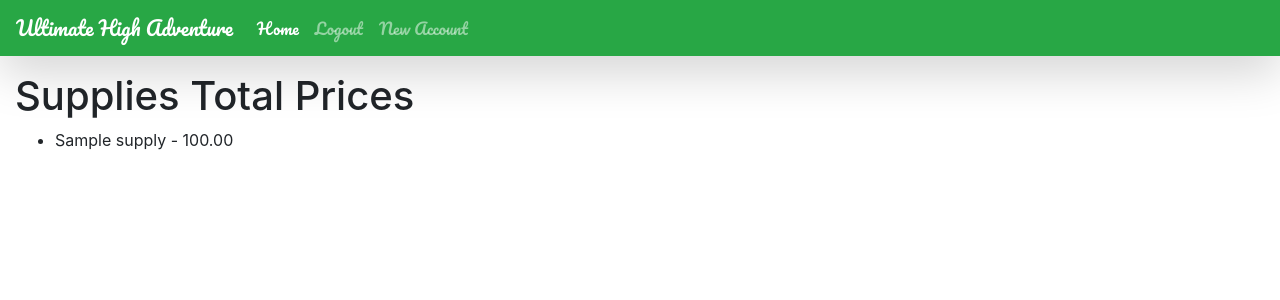
After one commit to asimjb1200/UHA, a Django app: page /reports/ in a window 1280 px wide. The commit adds this page. Shown: the top 300 px of the page. Run offline with Django 3.2, Linux system fonts and the light colour scheme; a user stored in the database is signed in; tables that the repository leaves empty hold one stand-in row (values such as "Sample post"); some libraries are stand-ins or nearby versions; some web fonts are replaced.

Commit message:
reporting page started and icon added for tabs

```diff
--- a/inventory_mgmt/inventory/forms.py
+++ b/inventory_mgmt/inventory/forms.py
@@ -9,7 +9,7 @@ class TripForm(forms.ModelForm):
     class Meta:
         """Specifying the database and fields to use."""
         model = trips
-        fields = ['first_name', 'last_name', 'comments', 'payment_status', 'trip_start', 'trip_end',
+        fields = ['first_name', 'last_name','comments', 'payment_status', 'trip_start', 'trip_end',
                   'van_used', 'kayak_used', 'menu', 'extra_meals_purchased', 'extra_food_purchased', 'extra_supplies']
 
     def __init__(self, *args, **kwargs):
--- a/inventory_mgmt/inventory/models.py
+++ b/inventory_mgmt/inventory/models.py
@@ -14,7 +14,11 @@ class customer(models.Model):
 
 
 class employee(customer):
+
     role = models.CharField(max_length=100)
+
+    def __str__(self):
+        return self.first_name
 
 
 class warehouse(models.Model):
@@ -97,6 +101,11 @@ class supplies(models.Model):
 
     def show_qty(self):
         return self.quantity
+
+    def _get_total(self):
+        return self.quantity * self.price
+
+    total = property(_get_total)
 
 
 class van_kit(models.Model):
--- a/inventory_mgmt/inventory/templates/inventory/base.html
+++ b/inventory_mgmt/inventory/templates/inventory/base.html
@@ -5,8 +5,9 @@
     <link rel="stylesheet" href="{% static '/css/style.css' %}">
     <link rel="stylesheet" href="{% static '/css/bootstrap.min.css' %}">
     <link href="https://fonts.googleapis.com/css?family=Alegreya+Sans:800|Katibeh|Oleo+Script:700|Pacifico|Tinos:700" rel="stylesheet">
-
+    <link rel="icon" type="image/png" href="{% static 'images/UHA_logo_1.png' %}" sizes="16x16">
     <link rel="stylesheet" href="https://use.fontawesome.com/releases/v5.8.1/css/all.css" integrity="sha384-50oBUHEmvpQ+1lW4y57PTFmhCaXp0ML5d60M1M7uH2+nqUivzIebhndOJK28anvf" crossorigin="anonymous">
+    <link rel="icon" href="{% static 'images/favicon.ico' %}" type="image/x-icon" />
     <meta name="viewport" content="width=device-width, initial-scale=1">
 </head>
 <body style="background: white;">
--- /dev/null
+++ b/inventory_mgmt/inventory/templates/inventory/reports.html
@@ -0,0 +1,14 @@
+{% extends 'inventory/base.html' %}
+{% block title %}<title>Reports</title>{% endblock title %}
+{% block body %}
+<h1>Supplies Total Prices</h1>
+<ul>
+{% for supply in supplies %}
+{% if supply.total is not None %}
+<li>{{ supply.supplyName }} - {{ supply.total }}</li>
+{% else %}
+<li>{{ supply.supplyName }} - Price Unavailable</li>
+{% endif %}
+{% endfor %}
+</ul>
+{% endblock %}
--- a/inventory_mgmt/inventory/urls.py
+++ b/inventory_mgmt/inventory/urls.py
@@ -8,6 +8,7 @@ urlpatterns = [
     url(r'^logout/$', LogoutView.as_view(), name="logout"),
     url(r'^home/$', views.index, name='index'),
     url(r'^customers/$', views.Customers.as_view(), name="customers"),
+    url(r'^reports/$', views.FinancialListView.as_view(), name="reports"),
     url(r'^other/$', views.OtherCompanyInfo.as_view(), name="other"),
     url(r'^other/add-warehouse/$', views.NewWarehouse.as_view(), name='add-warehouse'),
     url(r'^other/add-trailer/$', views.NewTrailer.as_view(), name='add-trailer'),
--- a/inventory_mgmt/inventory/views.py
+++ b/inventory_mgmt/inventory/views.py
@@ -395,6 +395,17 @@ class AddSupply(LoginRequiredMixin, View):
         return render(request, self.template_name, {'form': form})
 
 
+class FinancialListView(LoginRequiredMixin, generic.ListView):
+    model = supplies
+    template_name = "inventory/reports.html"
+
+    def get_context_data(self, **kwargs):
+        context = super().get_context_data(**kwargs)
+        context["supplies"] = supplies.objects.all()
+        return context
+
+
+
 class SupplyUpdate(LoginRequiredMixin, UpdateView):
     """This will allow the user to update an item."""
     model = supplies
```
Also changed, not shown: inventory_mgmt/inventory/templates/inventory/index.html (+10 -0 lines), inventory_mgmt/inventory/migrations/0001_initial.py, inventory_mgmt/inventory/migrations/0002_auto_20190316_1321.py (deleted), inventory_mgmt/inventory/migrations/0003_auto_20190316_1323.py (deleted), inventory_mgmt/inventory/migrations/0004_auto_20190318_1408.py (deleted), inventory_mgmt/inventory/migrations/0005_auto_20190407_1837.py (deleted), inventory_mgmt/inventory/static/images/favicon-16x16.png (added), inventory_mgmt/inventory/static/images/favicon-32x32.png (added), inventory_mgmt/inventory/static/images/favicon.ico (added).
